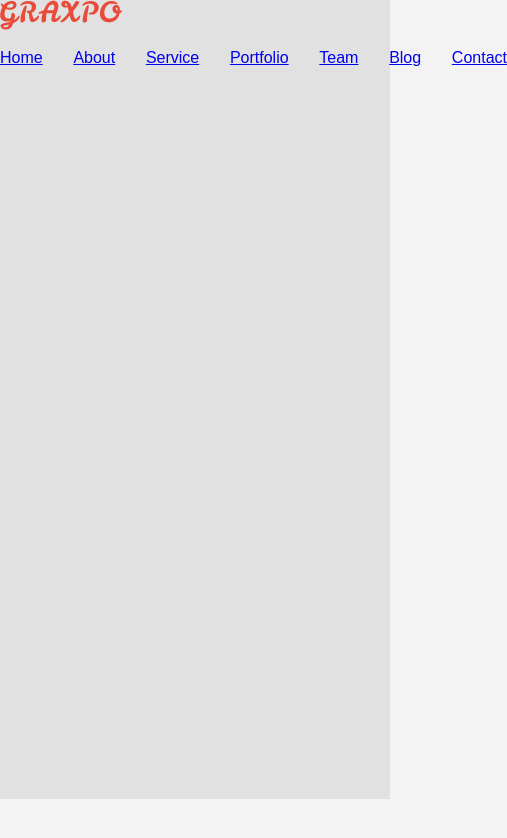
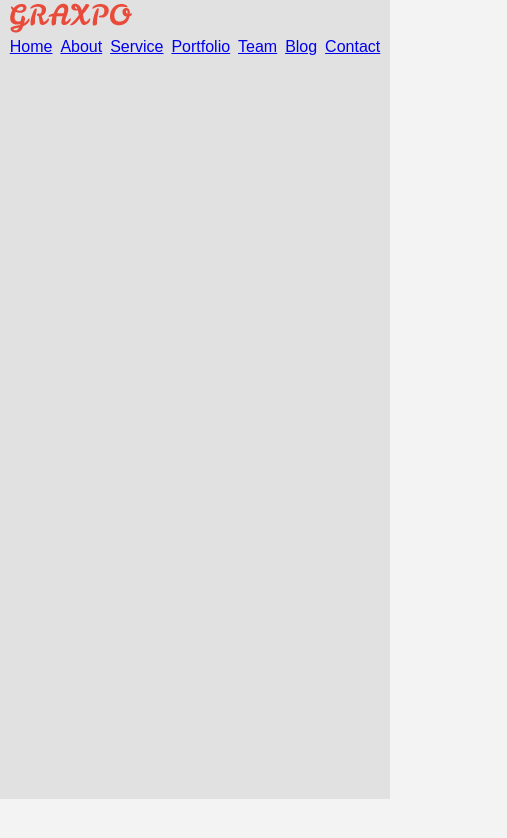
Before and after one commit to synonymouse/p5drow, a plain HTML site: page index.html in a window 390 px wide. Shown: the whole page, 507 px wide, since content can reach past the window. Drawn offline with nearby package versions, Linux system fonts and the light colour scheme.

Commit message:
menu done; with large viewport

```diff
--- a/css/grid.css
+++ /dev/null
@@ -1,2 +0,0 @@
-
-/*# sourceMappingURL=grid.css.map */
--- a/css/main.css
+++ b/css/main.css
@@ -129,26 +129,6 @@ textarea {
   h3 {
     page-break-after: avoid; } }
 
-.b-header {
-  height: 799px; }
-
-.nav-wrap {
-  width: 68.5rem;
-  height: 87px;
-  margin-right: auto;
-  margin-left: auto; }
-
-.menu {
-  -webkit-flex-direction: row;
-      -ms-flex-direction: row;
-          flex-direction: row;
-  list-style: none;
-  -webkit-justify-content: space-between;
-      -ms-flex-pack: justify;
-          justify-content: space-between;
-  margin-left: auto;
-  width: 507px; }
-
 .flex {
   display: -webkit-flex;
   display: -ms-flexbox;
@@ -163,6 +143,34 @@ textarea {
 .primary-mod {
   background-color: #f3f3f3; }
 
+.b-header {
+  height: 799px; }
+
+.nav-wrap {
+  margin-right: auto;
+  margin-left: auto;
+  width: 68.5rem;
+  height: 5.4375rem; }
+  @media (max-width: 1200px) {
+    .nav-wrap {
+      height: 3.625rem;
+      width: 95%; } }
+
+.logo {
+  margin-top: auto; }
+
+.menu {
+  -webkit-flex-direction: row;
+      -ms-flex-direction: row;
+          flex-direction: row;
+  margin-top: auto;
+  margin-left: auto;
+  width: 31.6875rem;
+  list-style: none;
+  -webkit-justify-content: space-between;
+      -ms-flex-pack: justify;
+          justify-content: space-between; }
+
 .b-header_mod {
   background-color: #e1e1e1; }
 
--- a/index.html
+++ b/index.html
@@ -29,7 +29,7 @@
 
     -->
     <header class="flex b-header b-header_mod">
-      <div class="flex nav-wrap"><a href="#"><img src="images/logo.png" alt="" class="logo"></a>
+      <div class="flex nav-wrap"><a href="#" class="flex"><img src="images/logo.png" alt="" class="logo"></a>
         <nav class="flex menu">
           <li class="menu__item"><a href="#" class="menu__link">Home</a></li>
           <li class="menu__item"><a href="#" class="menu__link">About</a></li>
```
Also changed, not shown: 2 other files.
